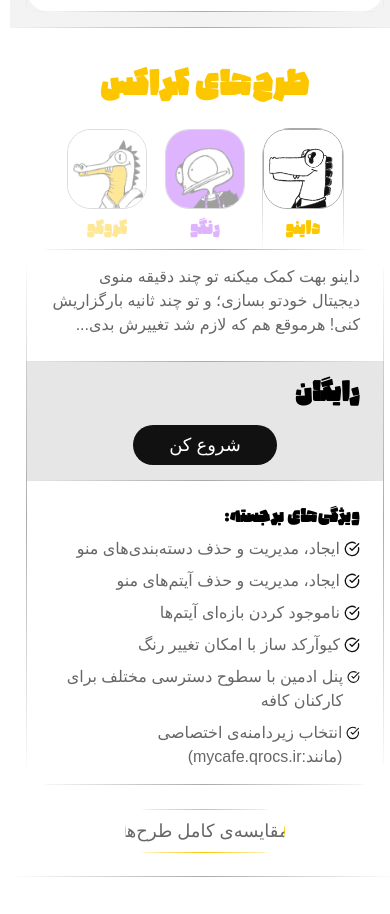
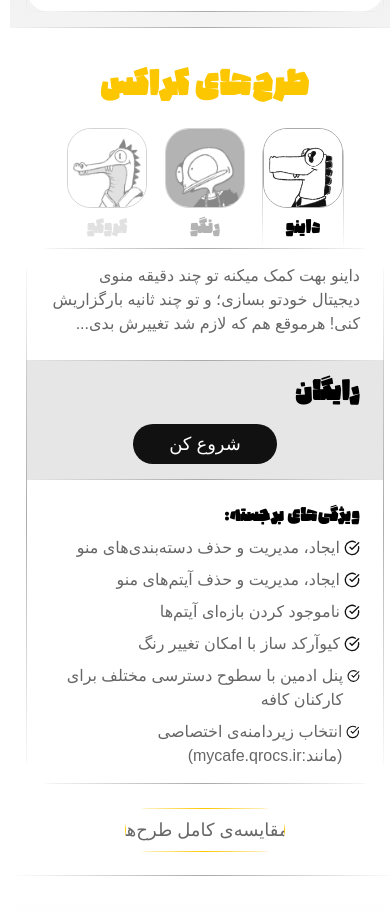
Before and after one commit to ahmadkeyhan/qrocs, a Next.js app: page / in a window 390 px wide. Shown: the part 2349-3263 px from the top of the page. Built offline with nearby package versions, Linux system fonts and the light colour scheme; a web font is replaced by a local one.

Commit message:
modified tabs

```diff
--- a/src/components/ui/tabs.tsx
+++ b/src/components/ui/tabs.tsx
@@ -42,7 +42,7 @@
   <TabsPrimitive.Trigger
     ref={ref}
     className={cn(
-      "items-center justify-center whitespace-nowrap opacity-40 rounded-t-[28px] p-0.25 pb-0 sm:pb-0.25 sm:rounded-t-none sm:rounded-[28px] text-base text-border font-medium ring-offset-background transition-all focus-visible:outline-none focus-visible:ring-2 focus-visible:ring-ring focus-visible:ring-offset-2 disabled:pointer-events-none disabled:opacity-50 data-[state=active]:opacity-100 data-[state=active]:text-primary data-[state=active]:bg-radial-[at_50%_20%] from-border via-border to-transparent",
+      "items-center justify-center whitespace-nowrap saturate-0 opacity-50 rounded-t-[28px] p-0.25 py-0 sm:py-0.25 sm:px-0 sm:rounded-t-none sm:rounded-[28px] text-base font-medium ring-offset-background transition-all focus-visible:outline-none focus-visible:ring-2 focus-visible:ring-ring focus-visible:ring-offset-2 disabled:pointer-events-none disabled:opacity-50 data-[state=active]:saturate-100 data-[state=active]:opacity-100  data-[state=active]:bg-radial-[at_50%_20%] from-border via-border to-transparent",
       className,
     )}
     {...props}
```
